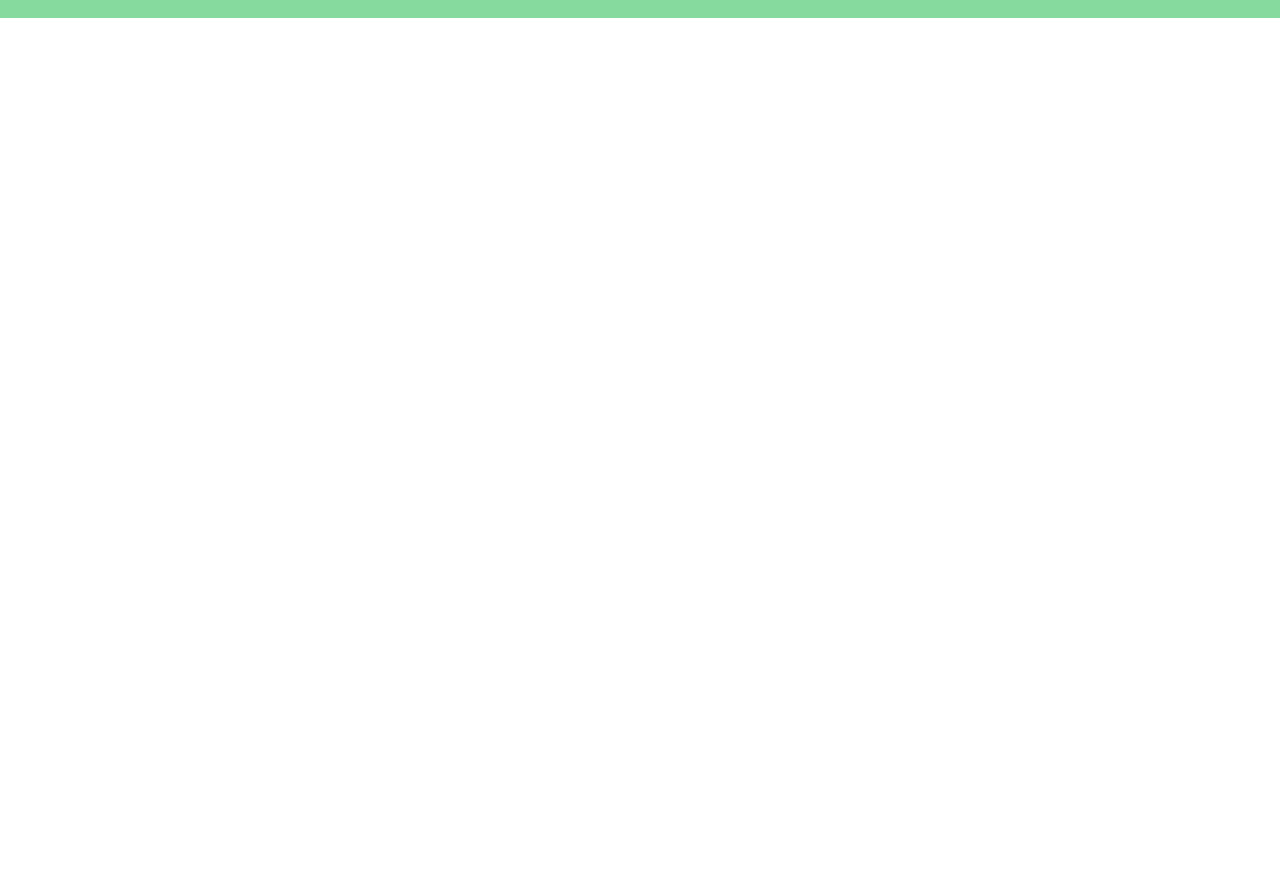
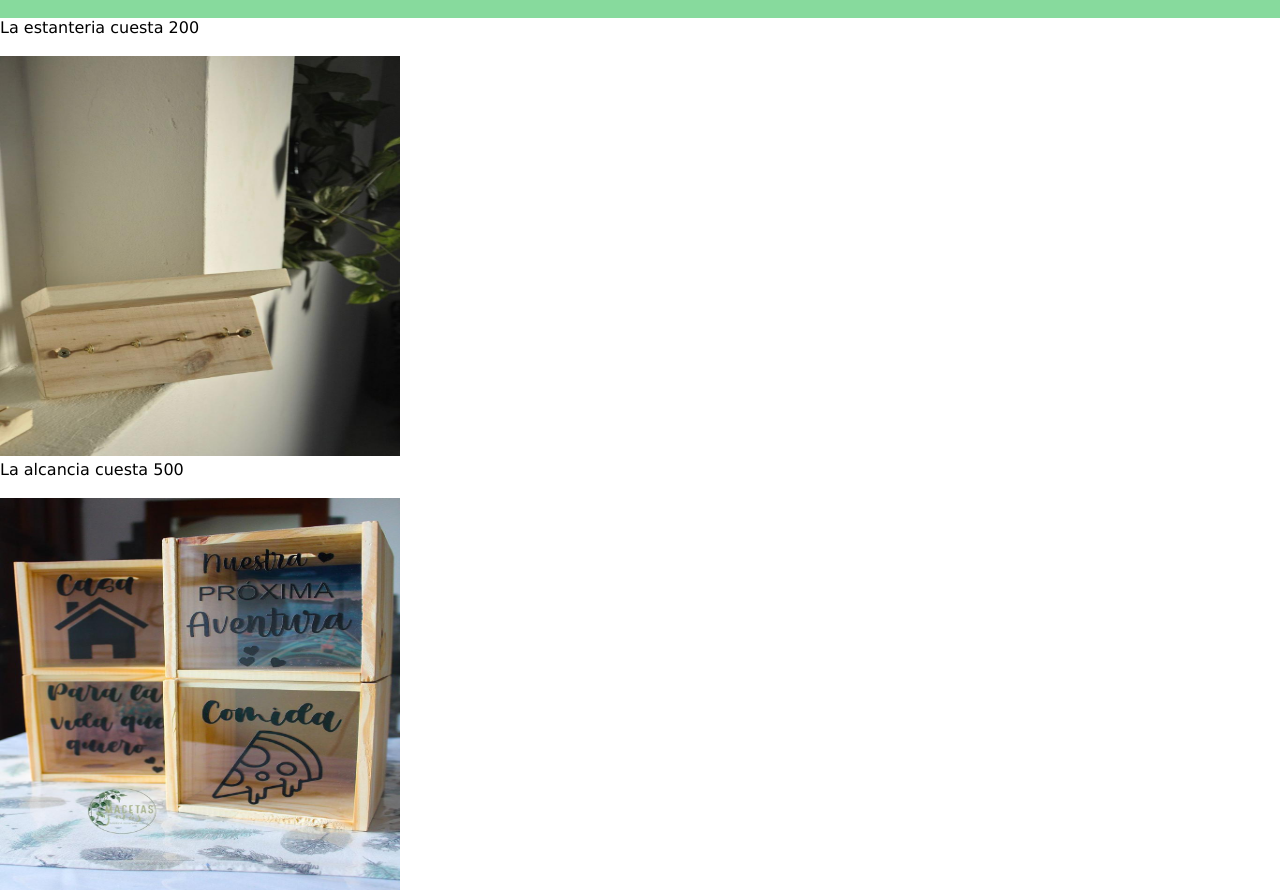
Before and after one commit to taraffoeduardo/Macetas, a website: page html/productos.html in a window 1280 px wide. Shown: the part 62-952 px from the top of the page. Before the commit the page ends 800 px from the top, so only its background shows below. Drawn offline with Linux system fonts and the light colour scheme.

Commit message:
agregando DOM al proyecto

```diff
--- a/html/productos.html
+++ b/html/productos.html
@@ -6,7 +6,7 @@
     <meta name="viewport" content="width=device-width, initial-scale=1.0">
     <title>Productos</title>
     <link rel="stylesheet" href="../css/index.css" type="text/css">
-    <script src="../js/productos.js"></script>
+    <script src="../js/productos.js" defer></script>
 </head>
 <header>
     <h1 class="logo">Macetas y Mas</h1>
@@ -30,6 +30,6 @@
 
         </div>
 
-        <script src="../js/productos.js"></script>
+
 </body>
 </html>
--- a/js/productos.js
+++ b/js/productos.js
@@ -1,23 +1,24 @@
-class producto{
+class Producto {
     constructor(nombre,precio,imagen){
-        this.nombre=nombre
-        this.precio=precio
-        this.imagen=imagen
+        this.nombre = nombre;
+        this.precio = precio;
+        this.imagen = imagen;
     }
-}
-generarHTML = ()=>{
-    return `<p> El/La ${this.nombre} cuesta ${this.precio}</p><br> <img src="${this.imagen}" alt="${this.nombre}"height="400 px" width="400 px">`
+
+generarHTML = () =>{
+    return `<p> La ${this.nombre} cuesta ${this.precio}</p><br> <img src="${this.imagen}" alt="${this.nombre}"height="400 px" width="400 px">`;
+};
 }
 
 let productos = [
-    new producto('estante',200,'https://hiperlibertad.vteximg.com.br/arquivos/ids/158549-1000-1000/ESTANTE-C-SOP-60X20-BCO-1-2045.jpg?v=637236251904830000'),
-    new producto('alcancia',500,'alcancia.jpeg'),
-    new producto('jabonera',300,'jabonera.jpeg')
-]
+    new Producto('estanteria',200,'../assets/productos/estante.jpeg'),
+    new Producto('alcancia',500,'../assets/productos/alcancia.jpeg'),
+    new Producto('jabonera',300,'../assets/productos/jabonera.jpeg'),
+];
 
-let destino = document.getElementById('mercaderia')
-for(producto of productos){
-    let nuevoEle = document.createElement('div')
-    nuevoEle.innerHTML = mercaderia.generarHTML()
-    destino.append(nuevoEle)
+let destino = document.getElementById('mercaderia');
+for(item of productos){
+    nuevoEle = document.createElement('div');
+    nuevoEle.innerHTML = item.generarHTML();
+    destino.append(nuevoEle);
 }
```
